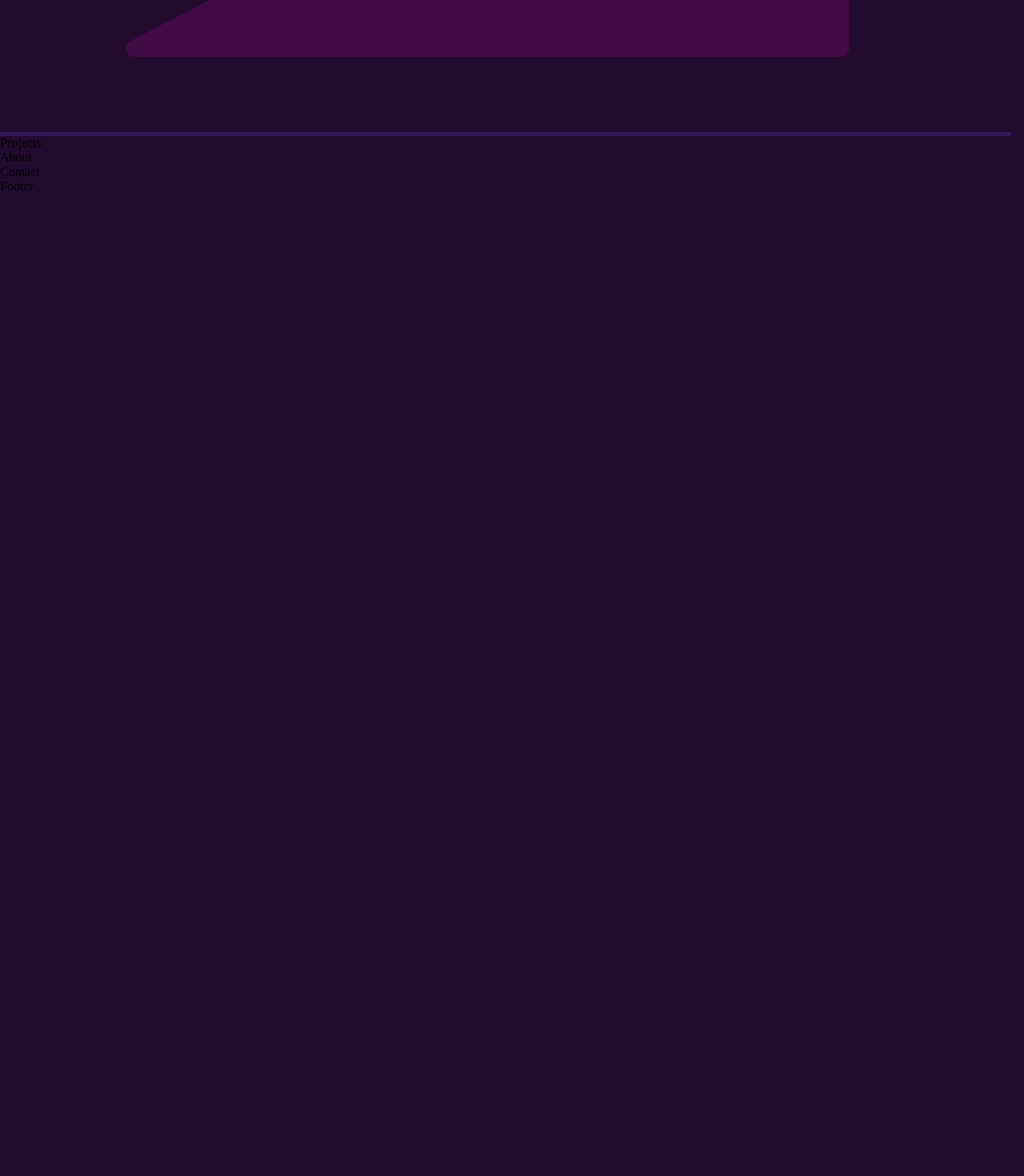
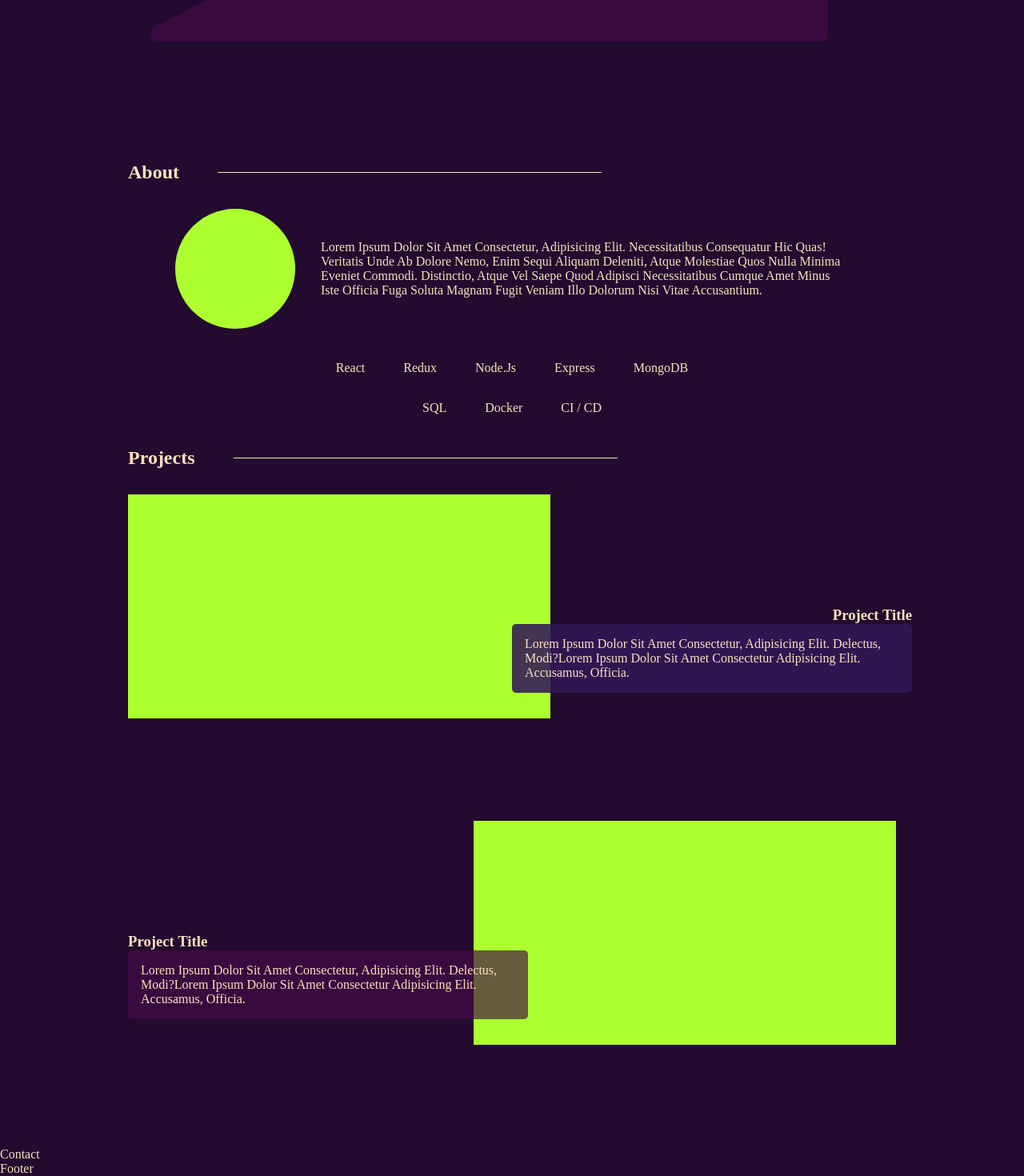
Before and after one commit to DaniPhilo/portfolio, a React (Create React App) app: page / in a window 1280 px wide. Shown: the part 630-2100 px from the top of the page at 80% size. Before the commit the page ends 872 px from the top, so only its background shows below. Built offline with nearby package versions, Linux system fonts and the light colour scheme.

Commit message:
About and Projects sections made

```diff
--- a/src/components/About.js
+++ b/src/components/About.js
@@ -2,6 +2,31 @@ import React from 'react'
 
 export default function About() {
   return (
-    <div>About</div>
+    <section className="centered-section">
+      <div className="section-title">
+        <h2>about</h2>
+        <div className="title-line"></div>
+      </div>
+
+      <div className="about-container">
+        <div className='about-img'></div>
+
+        <div className="about-description">
+          Lorem ipsum dolor sit amet consectetur, adipisicing elit. Necessitatibus consequatur hic quas! Veritatis unde ab dolore nemo, enim sequi aliquam deleniti, atque molestiae quos nulla minima eveniet commodi. Distinctio, atque vel saepe quod adipisci necessitatibus cumque amet minus iste officia fuga soluta magnam fugit veniam illo dolorum nisi vitae accusantium.
+        </div>
+        <div className="about-skills">
+          <ul>
+            <li>react</li>
+            <li>redux</li>
+            <li>node.js</li>
+            <li>express</li>
+            <li>mongoDB</li>
+            <li>SQL</li>
+            <li>docker</li>
+            <li>CI / CD</li>
+          </ul>
+        </div>
+      </div>
+    </section>
   )
 }
--- a/src/components/Main.js
+++ b/src/components/Main.js
@@ -9,8 +9,8 @@ export default function Main() {
     return (
         <main>
             <Home />
+            <About />
             <Projects />
-            <About />
             <Contact />
         </main>
     )
--- a/src/components/Projects.js
+++ b/src/components/Projects.js
@@ -2,6 +2,42 @@ import React from 'react'
 
 export default function Projects() {
   return (
-    <div>Projects</div>
+    <section className='centered-section'>
+
+      <div className="section-title">
+        <h2>projects</h2>
+        <div className="title-line"></div>
+      </div>
+
+      <div className='project-card-left'>
+        <div className="project-img">
+
+        </div>
+
+        <div className="project-info">
+          <div className="project-title">
+            <h3>project title</h3>
+          </div>
+          <div className='project-description'>
+            Lorem ipsum dolor sit amet consectetur, adipisicing elit. Delectus, modi?Lorem ipsum dolor sit amet consectetur adipisicing elit. Accusamus, officia.
+          </div>
+        </div>
+      </div>
+
+      <div className='project-card-right'>
+        <div className="project-img">
+
+        </div>
+
+        <div className="project-info">
+          <div className="project-title">
+            <h3>project title</h3>
+          </div>
+          <div className='project-description'>
+            Lorem ipsum dolor sit amet consectetur, adipisicing elit. Delectus, modi?Lorem ipsum dolor sit amet consectetur adipisicing elit. Accusamus, officia.
+          </div>
+        </div>
+      </div>
+    </section>
   )
 }
--- a/src/styles/component_styles/_home.scss
+++ b/src/styles/component_styles/_home.scss
@@ -2,6 +2,7 @@
 @import '../variables/sizes';
 
 #home-section {
+    width: 100vw;
     height: 100vh;
     overflow: hidden;
 }
@@ -9,10 +10,11 @@
 .triangles-container {
     width: 100%;
     height: 100vh;
+    margin: 0 auto;
 }
 
 svg {
-    width: 100vw;
+    width: 100%;
     height: 100vh;
 }
 
@@ -47,3 +49,7 @@ svg > #triangle-2 {
 svg > text {
     font-size: 3rem;
 }
+
+#lastname {
+    color: red;
+}
--- /dev/null
+++ b/src/styles/component_styles/_projects.scss
@@ -0,0 +1,65 @@
+.centered-section {
+    width: $section_width;
+    max-width: $max_section_width;
+    margin: 0 auto;
+}
+
+.project-card-left {
+    position: relative;
+    margin: 2rem 0;
+}
+
+.project-card-left > .project-img {
+    background-color: greenyellow;
+    width: 55%;
+    height: 35vh;
+}
+
+.project-card-left > .project-info {
+    position: absolute;
+    top: 50%;
+    left: 50%;
+
+    width: 500px;
+}
+
+.project-card-left > .project-info > .project-title > h3 {
+    text-align: end;
+}
+
+.project-card-left > .project-info > .project-description {
+    background-color: #321856DF;
+    padding: 1rem;
+    border-radius: 5px;
+}
+
+
+.project-card-right {
+    position: relative;
+    margin: 8rem 0;
+}
+
+.project-card-right > .project-img {
+    background-color: greenyellow;
+    width: 55%;
+    height: 35vh;
+    margin-left: auto;
+}
+
+.project-card-right > .project-info {
+    position: absolute;
+    top: 50%;
+    left: 0%;
+
+    width: 500px;
+}
+
+.project-card-right > .project-title > h3 {
+    text-align: end;
+}
+
+.project-card-right > .project-info > .project-description {
+    background-color: #420B45AA;
+    padding: 1rem;
+    border-radius: 5px;
+}
--- /dev/null
+++ b/src/styles/component_styles/about.scss
@@ -0,0 +1,30 @@
+.about-container {
+    display: flex;
+    flex-wrap: wrap;
+    justify-content: center;
+    align-items: center;
+    gap: 2rem;
+
+    margin-top: 2rem;
+}
+
+.about-img {
+    width: 150px;
+    height: 150px;
+    background-color: greenyellow;
+    border-radius: 50%;
+}
+
+.about-description {
+    width: calc(100% - 300px);
+}
+
+.about-skills {
+    width: 50%;
+}
+
+.about-skills > ul {
+    display: flex;
+    flex-wrap: wrap;
+    justify-content: center;
+}
--- a/src/styles/styles.scss
+++ b/src/styles/styles.scss
@@ -9,14 +9,34 @@
 
 body {
     background-color: $primary_color;
+    color: $text_color_light;
+    text-transform: capitalize;
 }
 
 section {
     width: $section_width;
-    height: $section_height;
-    border-bottom: 5px solid $secondary_color;
+    max-width: $max_section_width;
+    // height: $section_height;
+    margin: 0 auto;
+}
+
+.section-title {
+    display: flex;
+    justify-content: flex-start;
+    align-items: center;
+    gap: 3rem;
+
+    margin-top: 2rem;
+}
+
+.section-title > .title-line {
+    width: 50%;
+    height: 1px;
+    background-color: $text_color_light;
 }
 
 @import './component_styles/header';
 @import './component_styles/home';
-@import './component_styles/svg.scss'
+@import './component_styles/svg.scss';
+@import './component_styles/projects';
+@import './component_styles/about.scss';
--- a/src/styles/variables/_colors.scss
+++ b/src/styles/variables/_colors.scss
@@ -2,4 +2,4 @@ $primary_color: #230A2F;
 $secondary_color: #321856;
 $accent_color: #EF673F;
 $text_color_dark: #000;
-$text_color_light: #fff;
+$text_color_light: #FBE1BE;
--- a/src/styles/variables/_sizes.scss
+++ b/src/styles/variables/_sizes.scss
@@ -6,5 +6,7 @@ $header_height: 2rem;
 
 $section_padding: 1rem;
 $section_padding_top: calc($header_height + $section_padding);
-$section_width: calc(100vw - $section_padding);
+// $section_width: calc(100vw - $section_padding);
+$section_width: 75vw;
+$max_section_width: 1000px;
 $section_height: calc(100vh - $header_height);
```
Also changed, not shown: src/images/svg-test.svg.
